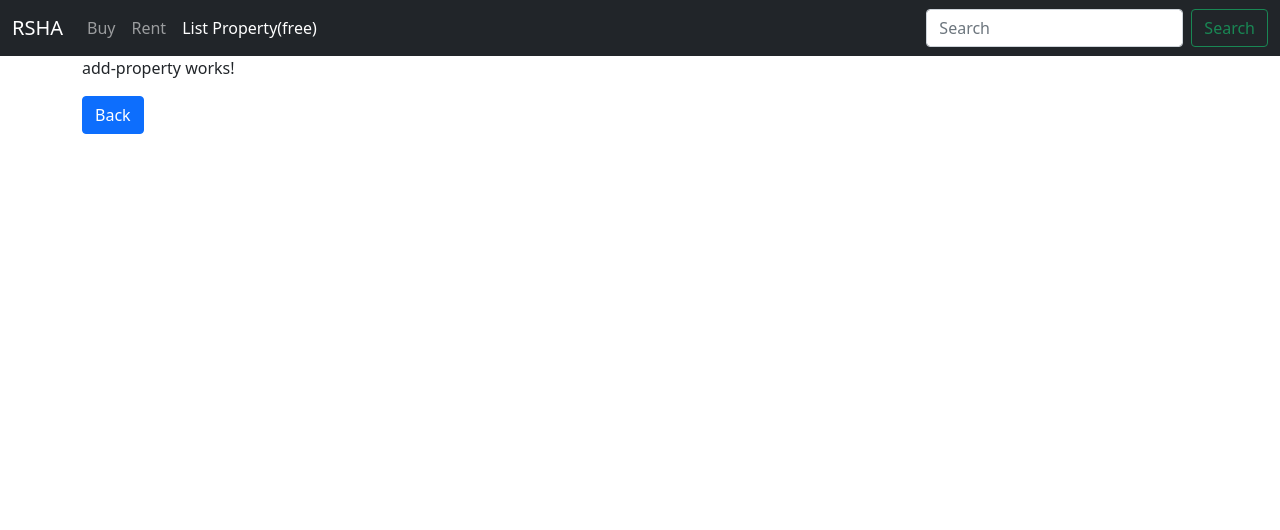
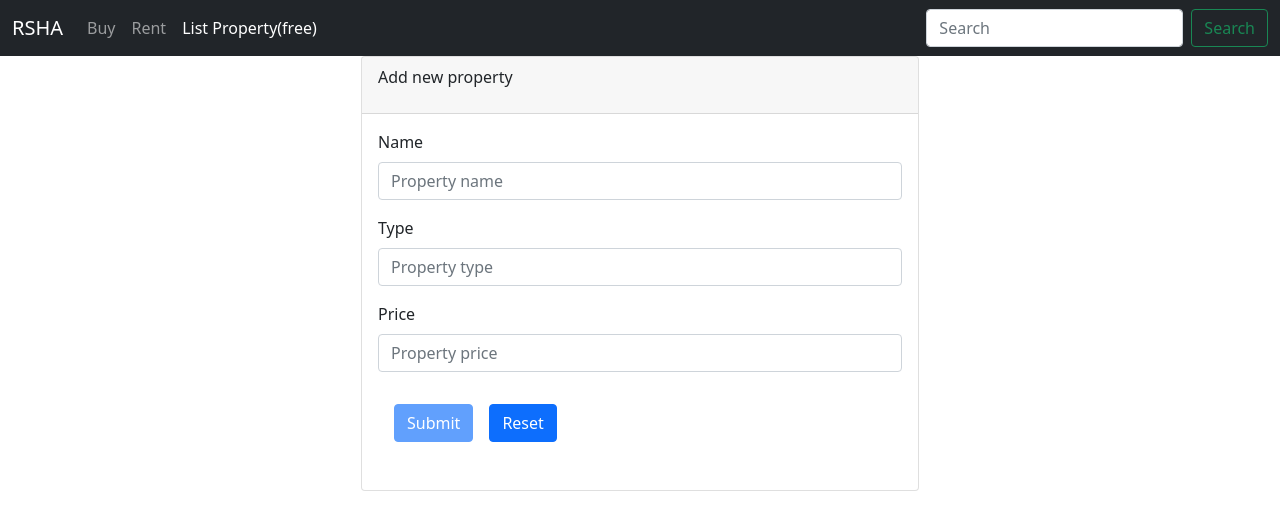
Before and after one commit to SandeepKumar377/RealState-app-with-aspNetCore_and_Angular, an Angular app in the folder Frontend/: page /add-properties in a window 1280 px wide. Shown: the top 530 px of the page. Built offline with nearby package versions, Linux system fonts and the light colour scheme.

Commit message:
form valid and error-mgs

```diff
--- a/Frontend/src/app/app.module.ts
+++ b/Frontend/src/app/app.module.ts
@@ -11,12 +11,15 @@ import { NavBarComponent } from './nav-bar/nav-bar.component';
 import { HousingService } from './services/housing.service';
 import { AddPropertyComponent } from './property/add-property/add-property.component';
 import { PropertyDetailComponent } from './property/property-detail/property-detail.component';
+import {FormsModule} from '@angular/forms';
 
 const appRoutes: Routes=[
   {path:'', component: PropertyListComponent},
   {path:'add-properties', component: AddPropertyComponent},
   {path:'property-detail/:id', component: PropertyDetailComponent},
-  {path:'rent-properties', component: PropertyListComponent}
+  {path:'rent-properties', component: PropertyListComponent},
+  // If user pass wrong url
+  {path:'**', component: PropertyListComponent}
 ]
 
 @NgModule({
@@ -32,6 +35,7 @@ const appRoutes: Routes=[
   imports: [
     BrowserModule,
     AppRoutingModule,
+    FormsModule,
     HttpClientModule,
     RouterModule.forRoot(appRoutes)
   ],
--- a/Frontend/src/app/property/IProperty.interface.ts
+++ b/Frontend/src/app/property/IProperty.interface.ts
@@ -1,6 +1,8 @@
 export interface IProperty{
   Id: number;
   Name: string;
+  SellRent: number;
   Type: string;
   Price: number;
+  Image?: string;
 }
--- a/Frontend/src/app/property/add-property/add-property.component.css
+++ b/Frontend/src/app/property/add-property/add-property.component.css
@@ -0,0 +1,6 @@
+.ng-invalid .ng-touched {
+  border-color: red;
+}
+.error-msg {
+  color: red;
+}
--- a/Frontend/src/app/property/add-property/add-property.component.html
+++ b/Frontend/src/app/property/add-property/add-property.component.html
@@ -1,4 +1,28 @@
-<p>
-  add-property works!
-</p>
-<button (click)="onBack()" class="btn btn-primary">Back</button>
+<div class="col-lg-6 offset-3">
+  <div class="card">
+    <div class="card-header">
+        <p>Add new property</p>
+    </div>
+    <div class="card-body">
+      <form (ngSubmit)='onSubmit()' #Form="ngForm">
+        <div class="form-group mb-3">
+          <label for="" class="form-label">Name</label>
+          <input type="text" class="form-control" minlength="5" #propName="ngModel" ngModel name="Name" required placeholder="Property name">
+          <span *ngIf="!propName.valid && propName.touched " class="error-msg">Please enter name!</span>
+        </div>
+        <div class="form-group mb-3">
+          <label for="" class="form-label">Type</label>
+          <input type="text" class="form-control" ngModel name="Type" placeholder="Property type">
+        </div>
+        <div class="form-group mb-3">
+          <label for="" class="form-label">Price</label>
+          <input type="text" class="form-control" ngModel name="Price" placeholder="Property price">
+        </div>
+        <div class="form-group mb-3">
+          <button type="submit" [disabled]="!Form.valid" class="btn btn-primary m-3" placeholder="">Submit</button>
+          <button type="reset" class="btn btn-primary" placeholder="">Reset</button>
+        </div>
+      </form>
+    </div>
+  </div>
+</div>
--- a/Frontend/src/app/property/add-property/add-property.component.ts
+++ b/Frontend/src/app/property/add-property/add-property.component.ts
@@ -1,4 +1,5 @@
-import { Component, OnInit } from '@angular/core';
+import { Component, OnInit, ViewChild } from '@angular/core';
+import { NgForm } from '@angular/forms';
 import { Router } from '@angular/router';
 
 @Component({
@@ -8,13 +9,15 @@ import { Router } from '@angular/router';
 })
 export class AddPropertyComponent implements OnInit {
 
+  @ViewChild('Form') addPropertyForm!: NgForm;
   constructor(private router: Router) { }
 
   ngOnInit() {
   }
 
-  onBack(){
-    this.router.navigate(['/']);
+  onSubmit(){
+    console.log("form is submit");
+    console.log("Form details",this.addPropertyForm);
   }
 
 
--- a/Frontend/src/app/property/property-card/property-card.component.html
+++ b/Frontend/src/app/property/property-card/property-card.component.html
@@ -1,6 +1,7 @@
 <div class="card shadow-lg">
   <div class="img-wrapper">
-    <img src="/assets/Images/House_default_img.jpg" class="card-img-top" alt="...">
+    <img *ngIf="property.Image" src="/assets/Images/{{property.Image}}" class="card-img-top" alt="...">
+    <img *ngIf="!property.Image" src="/assets/Images/House_default_img.jpg" class="card-img-top" alt="...">
   </div>
   <div class="card-body">
     <h5 class="card-title">{{property.Name}}</h5>
--- a/Frontend/src/app/property/property-detail/property-detail.component.html
+++ b/Frontend/src/app/property/property-detail/property-detail.component.html
@@ -1,2 +1,12 @@
 <p>property-detail works!</p>
 <p>property-detail {{propertyId}}</p>
+
+<button class="btn btn-primary" (click)="onSelectNext()">
+  Select Next Page
+</button>
+
+<br/><br/>
+  <button type="button" routerLink="/property-detail/1" class="btn btn-primary">1</button>
+  <button type="button" routerLink="/property-detail/2" class="btn btn-primary">2</button>
+  <button type="button" routerLink="/property-detail/3" class="btn btn-primary">3</button>
+  <button type="button" [routerLink]="['/property-detail', '4']" class="btn btn-primary">4</button>
--- a/Frontend/src/app/property/property-detail/property-detail.component.ts
+++ b/Frontend/src/app/property/property-detail/property-detail.component.ts
@@ -1,5 +1,5 @@
 import { Component, OnInit } from '@angular/core';
-import { ActivatedRoute } from '@angular/router';
+import { ActivatedRoute, Router } from '@angular/router';
 
 @Component({
   selector: 'app-property-detail',
@@ -9,12 +9,22 @@ import { ActivatedRoute } from '@angular/router';
 export class PropertyDetailComponent implements OnInit {
 
   public propertyId!:number;
-  constructor(private route:ActivatedRoute) { }
+  constructor(private route:ActivatedRoute, private router: Router) { }
 
 
 
   ngOnInit(): void {
-    this.propertyId=this.route.snapshot.params['id'];
+    this.propertyId=Number(this.route.snapshot.params['id']);
+
+    this.route.params.subscribe(
+      (params)=>{
+        this.propertyId= +params['id'];
+      }
+    )
+  }
+  onSelectNext(){
+    this.propertyId +=1;
+    this.router.navigate(['property-detail',this.propertyId])
   }
 
 }
--- a/Frontend/src/app/property/property-list/property-list.component.ts
+++ b/Frontend/src/app/property/property-list/property-list.component.ts
@@ -1,4 +1,5 @@
 import { Component, OnInit } from '@angular/core';
+import { ActivatedRoute } from '@angular/router';
 import { HousingService } from 'src/app/services/housing.service';
 import { IProperty } from '../IProperty.interface';
 
@@ -9,12 +10,16 @@ import { IProperty } from '../IProperty.interface';
 })
 export class PropertyListComponent implements OnInit {
 
-  public properties: IProperty[]=[];
+  properties: IProperty[]=[];
+  SellRent=1;
 
-  constructor(private housingService: HousingService) { }
+  constructor(private route: ActivatedRoute, private housingService: HousingService) { }
 
   ngOnInit(): void {
-    this.housingService.getAllProperties().subscribe(
+    if(this.route.snapshot.url.toString()){
+      this.SellRent=2;
+    }
+    this.housingService.getAllProperties(this.SellRent).subscribe(
      data=>{
           this.properties=data;
           console.log(data)
--- a/Frontend/src/app/services/housing.service.ts
+++ b/Frontend/src/app/services/housing.service.ts
@@ -11,13 +11,13 @@ export class HousingService {
 
   constructor(private http: HttpClient) { }
 
-  getAllProperties(): Observable<IProperty[]>{
+  getAllProperties(SellRent: number): Observable<IProperty[]>{
     return this.http.get<IProperty[]>('data/properties.json')
     .pipe(
       map(data=>{
         const propertiesArray: Array<IProperty> = [];
         for(const id in data){
-          if(data.hasOwnProperty(id)){
+          if(data.hasOwnProperty(id) && data[id].SellRent===SellRent){
             propertiesArray.push(data[id]);
           }
         }
```
Also changed, not shown: Frontend/src/data/properties.json (+13 -6 lines).
